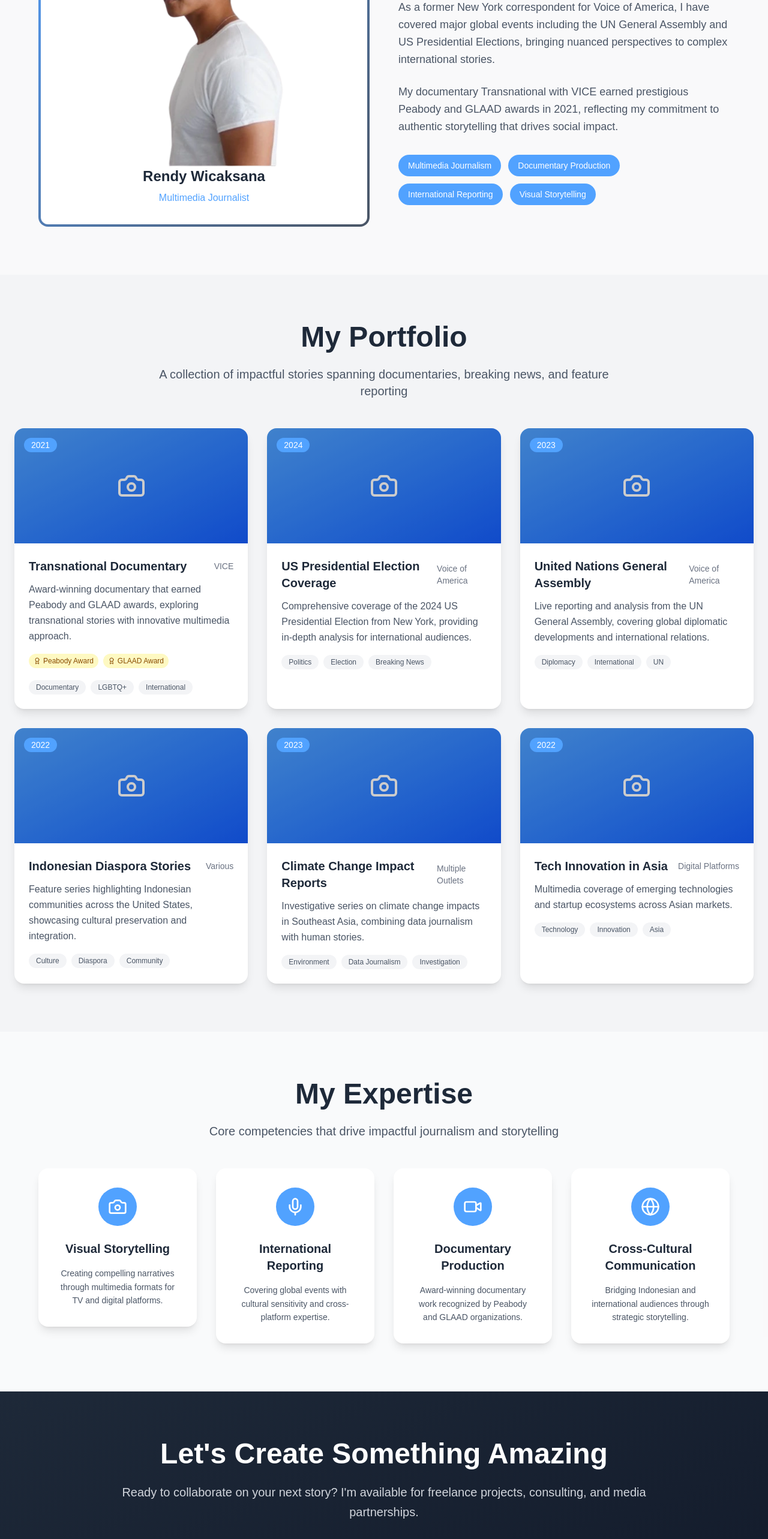
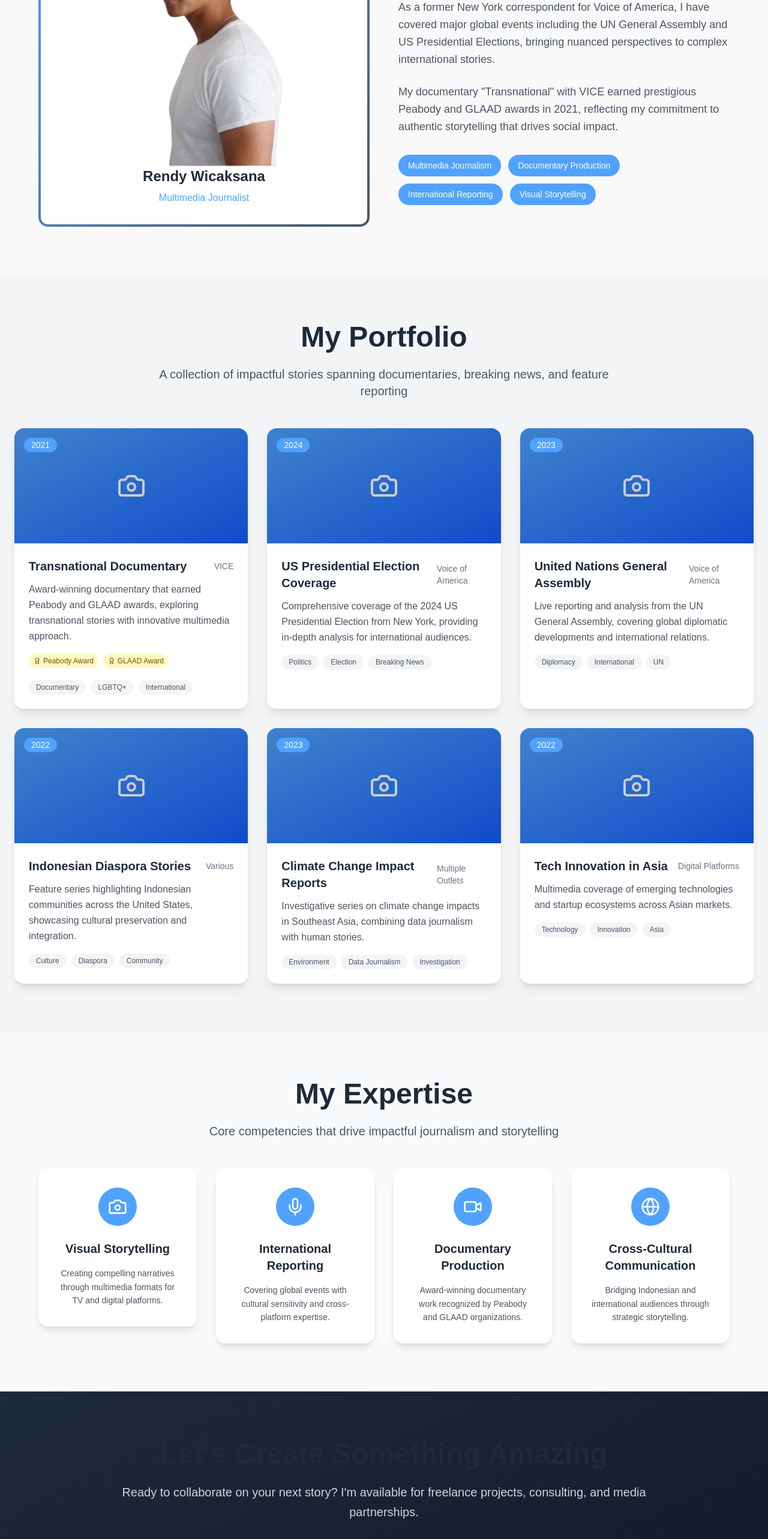
Before and after one commit to raadhiit/Rendywicaksana, a Next.js app: page / in a window 1280 px wide. Shown: the part 1340-3906 px from the top of the page at 60% size. Built offline with nearby package versions, Linux system fonts and the light colour scheme.

Commit message:
fix: Error: ' can be escaped with &apos;, &lsquo;, &#39;, &rsquo;.  react/no-unescaped-entities (2)

```diff
--- a/src/app/page.tsx
+++ b/src/app/page.tsx
@@ -280,7 +280,7 @@ const RendyPortfolio = () => {
                 to complex international stories.
               </p>
               <p className="text-lg text-gray-600 mb-8 leading-relaxed">
-                My documentary Transnational with VICE earned prestigious Peabody and GLAAD awards in 2021,
+                My documentary &quot;Transnational&quot; with VICE earned prestigious Peabody and GLAAD awards in 2021,
                 reflecting my commitment to authentic storytelling that drives social impact.
               </p>
 
@@ -418,9 +418,10 @@ const RendyPortfolio = () => {
       {/* Contact Section */}
       <section id="contact" className="relative z-10 py-20 px-6 bg-gradient-to-br from-gray-800 to-gray-900 text-white">
         <div className="container mx-auto max-w-4xl text-center">
-          <h2 className="text-4xl md:text-5xl font-bold mb-6">
-            Let's Create Something Amazing
+          <h2 className="text-4xl md:text-5xl font-bold mb-6 text-gray-800">
+            Let&apos;s Create Something Amazing
           </h2>
+
           <p className="text-xl text-gray-300 mb-12 leading-relaxed">
             Ready to collaborate on your next story? I'm available for freelance projects,
             consulting, and media partnerships.
```
